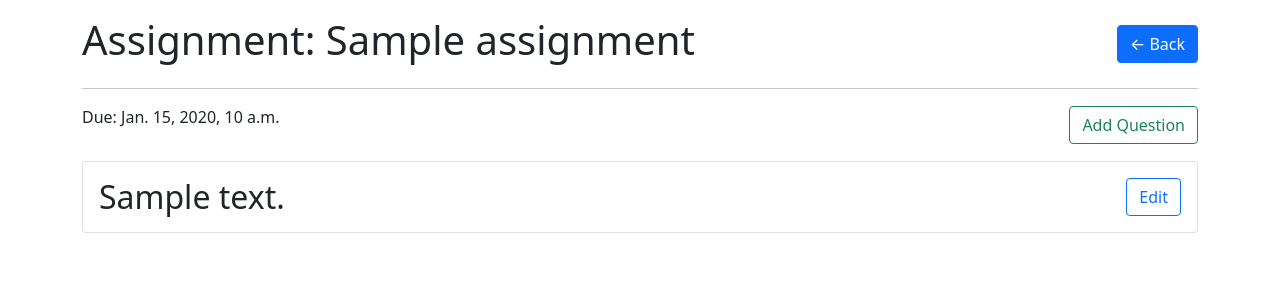
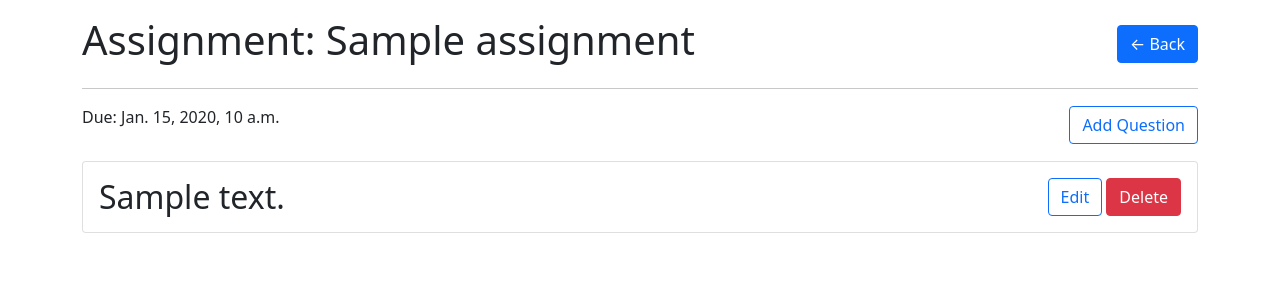
Before and after one commit to andre-dom/PeerGrader, a Django app: a page that uses assignments/templates/assignments/assignmentview.html in a window 1280 px wide. Shown: the part 64-364 px from the top of the page. Run offline with Django 3.2, Linux system fonts and the light colour scheme; a user stored in the database is signed in; tables that the repository leaves empty hold one stand-in row (values such as "Sample post").

Commit message:
Delete Questions

```diff
--- a/assignments/templates/assignments/assignmentview.html
+++ b/assignments/templates/assignments/assignmentview.html
@@ -8,7 +8,7 @@
         <hr>
         <div class="d-flex justify-content-between align-items-center">
             <p>Due: {{ assignment.due_date }}</p>
-            <a href="{% url 'assignments:create_question' assignment.slug %}" class="btn btn-outline-success">Add
+            <a href="{% url 'assignments:create_question' assignment.slug %}" class="btn btn-outline-primary">Add
                 Question</a>
         </div>
     </div>
@@ -24,6 +24,7 @@
                         {#                            <a href="{% url 'assignments:delete_assignment' Assignment.slug %}" class="btn btn-danger">Delete</a>#}
                         {#                        {% endif %}#}
                         <a href="{% url 'assignments:edit_question' assignment.slug Question.index %}" class="btn btn-outline-primary">Edit</a>
+                        <a href="{% url 'assignments:delete_question' assignment.slug Question.index %}" class="btn btn-danger">Delete</a>
 {#                        <a href="#" class="btn btn-primary">View</a>#}
                     </div>
                 </div>
--- a/assignments/urls.py
+++ b/assignments/urls.py
@@ -6,7 +6,8 @@ app_name = "assignments"
 urlpatterns = [
     path('<slug:course_slug>/newassignment/', assignments.views.assignment_create_view, name='create_assignment'),
     path('<slug:slug>/', assignments.views.assignment_detail_view, name='view_assignment'),
-    path('<slug:slug>/delete/', assignments.views.assignment_delete_view, name='delete_assignment'),
+    path('<slug:slug>/deleteassignment/', assignments.views.assignment_delete_view, name='delete_assignment'),
     path('<slug:assignment_slug>/newquestion/', assignments.views.question_create_view, name='create_question'),
     path('<slug:assignment_slug>/editquestion/<int:index>', assignments.views.question_edit_view, name='edit_question'),
+    path('<slug:assignment_slug>/deletequestion/<int:index>', assignments.views.question_delete_view, name='delete_question'),
 ]
--- a/assignments/views.py
+++ b/assignments/views.py
@@ -61,8 +61,21 @@ class EditQuestion(UpdateView):
         return Question.objects.filter(assignment=assignment, index=self.kwargs['index'])
 
 
+class DeleteQuestion(DeleteView):
+    model = Question
+    slug_url_kwarg = 'index'
+    slug_field = 'index'
+    success_url = "/"
+    template_name = 'questions/deletequestion.html'
+
+    def get_queryset(self):
+        assignment = Assignment.objects.get(slug=self.kwargs['assignment_slug'])
+        return Question.objects.filter(assignment=assignment, index=self.kwargs['index'])
+
+
 assignment_detail_view = login_required(AssignmentView.as_view())
 assignment_create_view = login_required(CreateAssignment.as_view())
 assignment_delete_view = login_required(DeleteAssignment.as_view())
 question_edit_view = login_required(EditQuestion.as_view())
 question_create_view = login_required(CreateQuestion.as_view())
+question_delete_view = login_required(DeleteQuestion.as_view())
```
Also changed, not shown: assignments/templates/assignments/deleteassignment.html (+5 -4 lines), assignments/templates/questions/deletequestion.html (+5 -4 lines).
